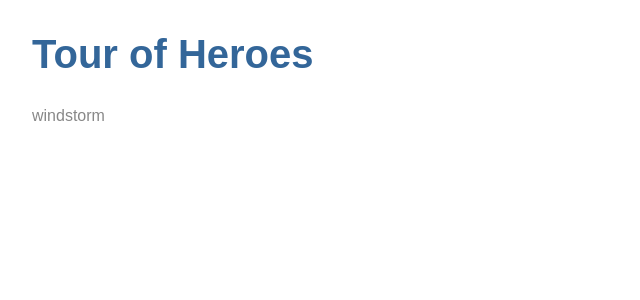
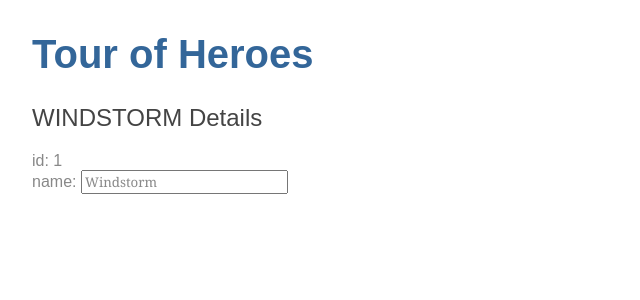
Before and after one commit to MateuszKikmunter/tour-of-heroes, an Angular app in the folder angular-tour-of-heroes/: page / in a window 1280 px wide. Shown: the top 300 px of the page, without its empty margins (0-640 px from the left). Built offline with nearby package versions, Linux system fonts and the light colour scheme.

Commit message:
first module completed

```diff
--- a/angular-tour-of-heroes/src/app/app.module.ts
+++ b/angular-tour-of-heroes/src/app/app.module.ts
@@ -1,5 +1,6 @@
 import { BrowserModule } from '@angular/platform-browser';
 import { NgModule } from '@angular/core';
+import { FormsModule } from '@angular/forms';
 
 import { AppComponent } from './app.component';
 import { HeroesComponent } from './heroes/heroes.component';
@@ -10,7 +11,8 @@ import { HeroesComponent } from './heroes/heroes.component';
     HeroesComponent
   ],
   imports: [
-    BrowserModule
+    BrowserModule,
+    FormsModule
   ],
   providers: [],
   bootstrap: [AppComponent]
--- a/angular-tour-of-heroes/src/app/heroes/heroes.component.html
+++ b/angular-tour-of-heroes/src/app/heroes/heroes.component.html
@@ -1 +1,9 @@
-{{ hero }}
+<h2>{{ hero.name | uppercase }} Details</h2>
+<div>
+  <span>id: {{ hero.id }}</span>
+</div>
+
+<div>
+  <label for="name">name: </label>
+  <input name="name" type="text" [(ngModel)]="hero.name" placeholder="name" />
+</div>
--- a/angular-tour-of-heroes/src/app/heroes/heroes.component.ts
+++ b/angular-tour-of-heroes/src/app/heroes/heroes.component.ts
@@ -1,3 +1,4 @@
+import { Hero } from './../hero';
 import { Component, OnInit } from '@angular/core';
 
 @Component({
@@ -6,7 +7,10 @@ import { Component, OnInit } from '@angular/core';
   styleUrls: ['./heroes.component.css']
 })
 export class HeroesComponent implements OnInit {
-  public hero: string = "windstorm";
+  public hero: Hero = {
+    id: 1,
+    name: "Windstorm"
+  };
 
   constructor() { }
 
--- a/angular-tour-of-heroes/src/index.html
+++ b/angular-tour-of-heroes/src/index.html
@@ -2,7 +2,7 @@
 <html lang="en">
 <head>
   <meta charset="utf-8">
-  <title>AngularTourOfHeroes</title>
+  <title>Tour Of Heroes</title>
   <base href="/">
 
   <meta name="viewport" content="width=device-width, initial-scale=1">
```
